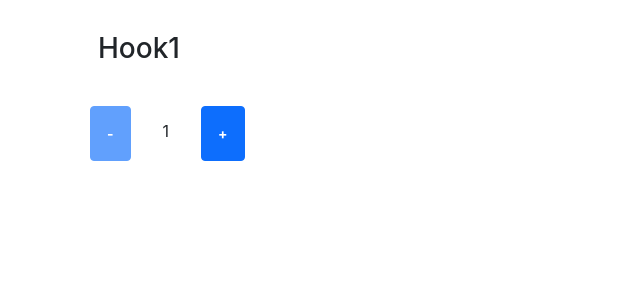
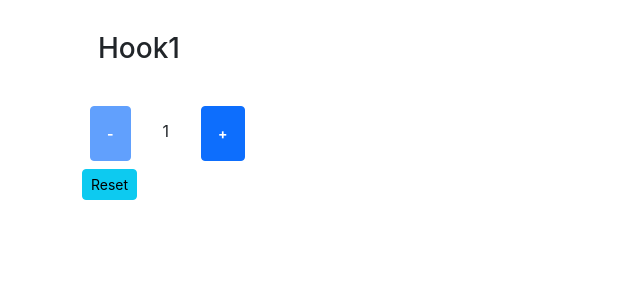
Before and after one commit to rahulprasad0710/react-l2, a React (Create React App) app: page / in a window 1280 px wide. Shown: the top 300 px of the page, without its empty margins (0-640 px from the left). Built offline with nearby package versions, Linux system fonts and the light colour scheme.

Commit message:
-feat:useState

```diff
--- a/src/components/products/Hook1.jsx
+++ b/src/components/products/Hook1.jsx
@@ -16,6 +16,10 @@ const Hook1 = () => {
             return;
         }
         setQuantity(quantity - 1);
+    };
+
+    const handleReset = () => {
+        setQuantity(1);
     };
 
     return (
@@ -43,6 +47,9 @@ const Hook1 = () => {
                         +
                     </button>
                 </div>
+                <button className='btn btn-info btn-sm' onClick={handleReset}>
+                    Reset
+                </button>
             </div>
         </div>
     );
```
